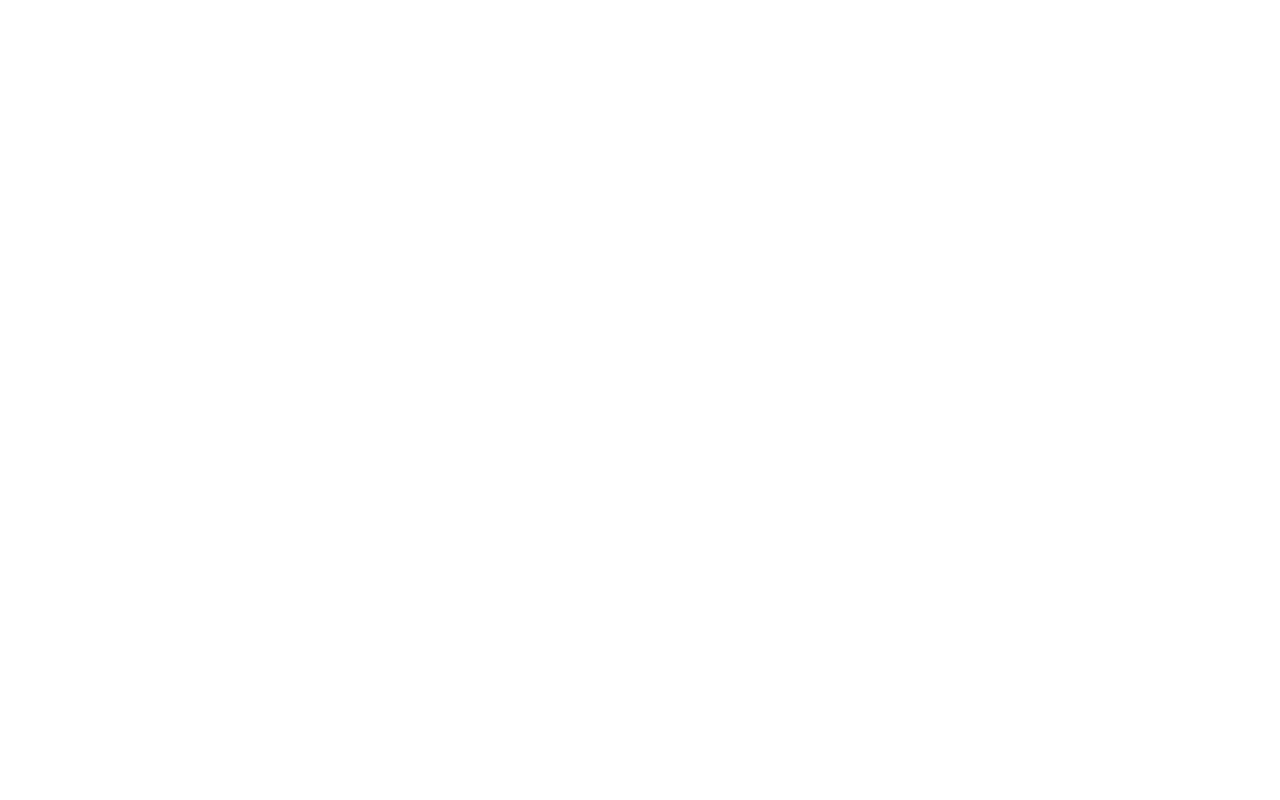
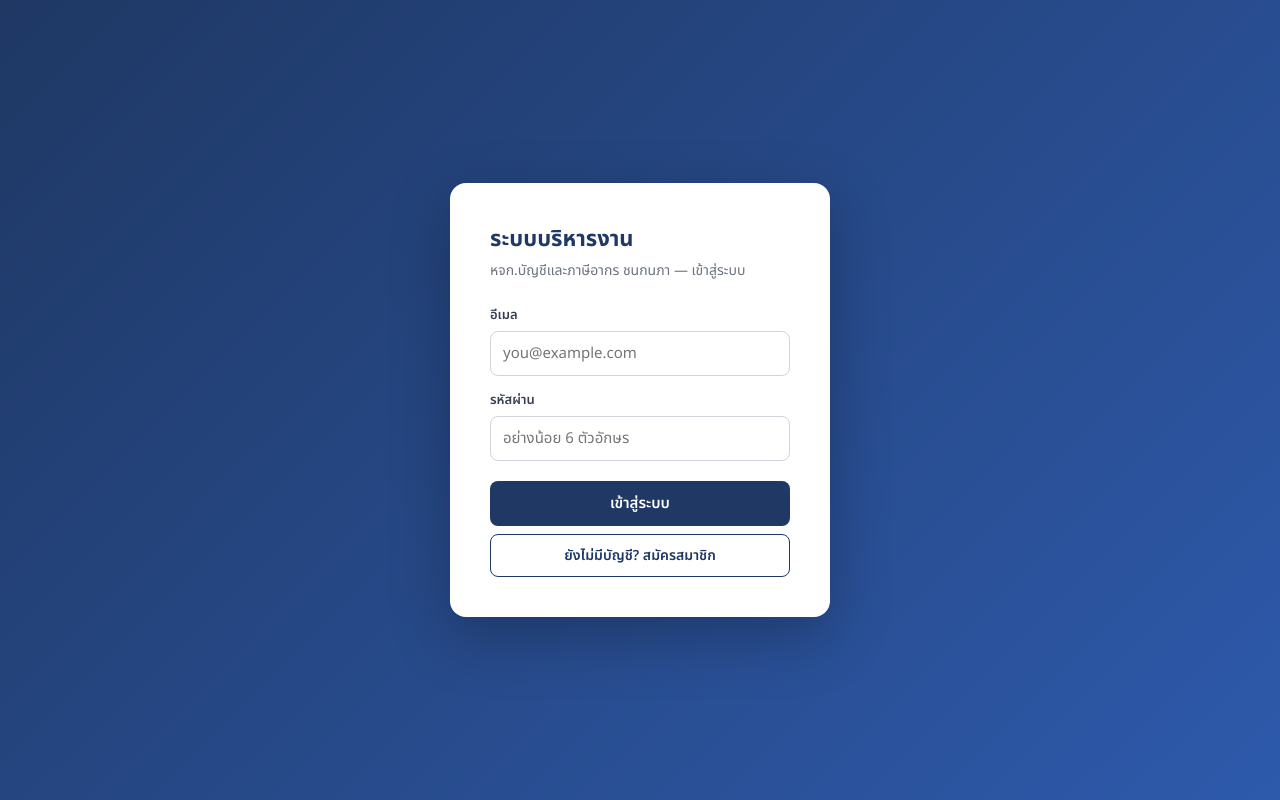
Before and after one commit to Somchai2522/task-mgmt-accounting-office, a plain HTML site: page index.html in a window 1280 px wide. Drawn offline with Linux system fonts and the light colour scheme; the site is published under a folder, as on GitHub Pages, so addresses that start at the root find nothing.

Commit message:
Add files via upload

```diff
--- a/index.html
+++ b/index.html
@@ -6,8 +6,8 @@
     <title>ระบบบริหารงาน - หจก.บัญชีและภาษีอากร ชนกนภา</title>
     <link rel="preconnect" href="https://fonts.googleapis.com">
     <link href="https://fonts.googleapis.com/css2?family=Noto+Sans+Thai:wght@400;500;600;700&display=swap" rel="stylesheet">
-    <script type="module" crossorigin src="/index-BVcC5K6F.js"></script>
-    <link rel="stylesheet" crossorigin href="/index-EIEe5i20.css">
+    <script type="module" crossorigin src="./index-BVcC5K6F.js"></script>
+    <link rel="stylesheet" crossorigin href="./index-EIEe5i20.css">
   </head>
   <body>
     <div id="root"></div>
```
